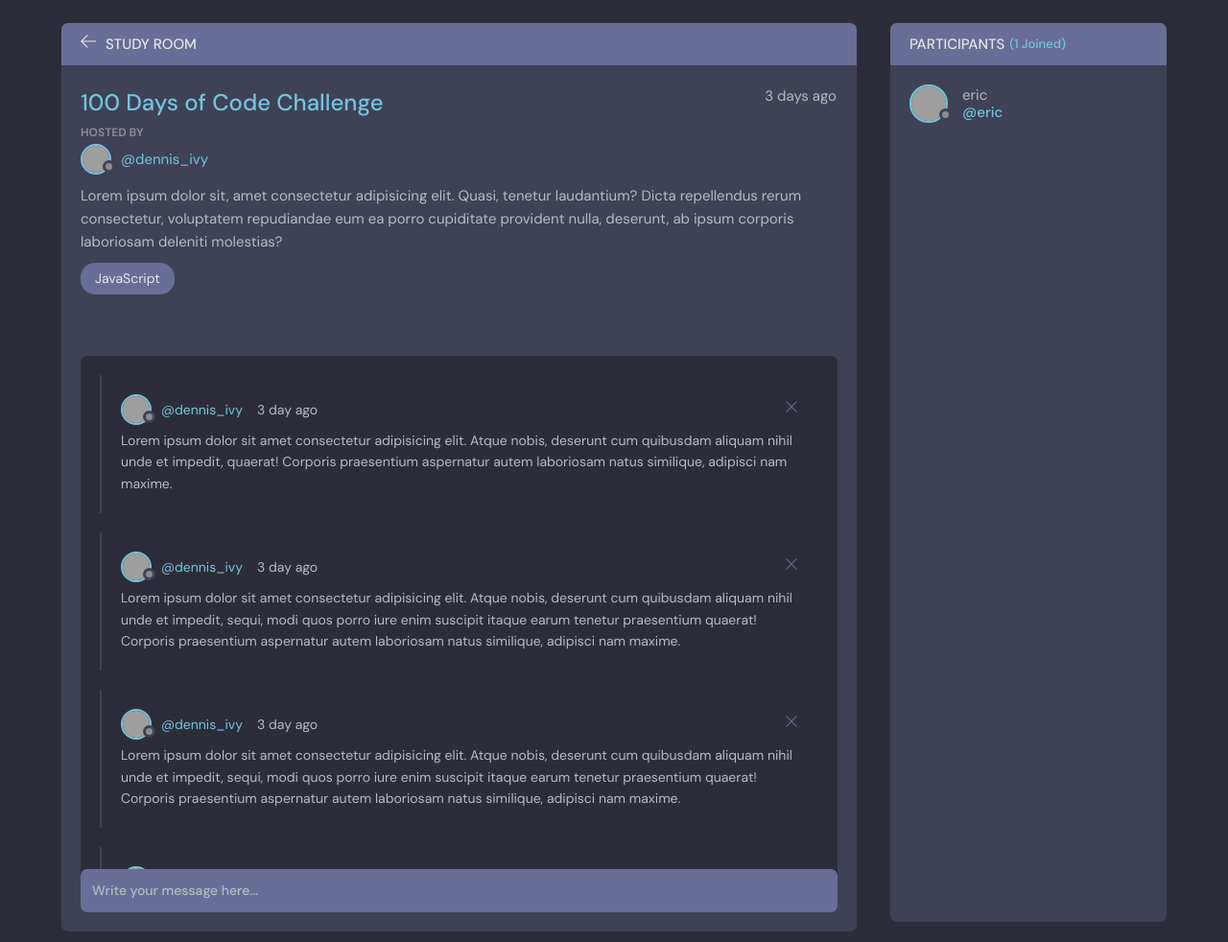
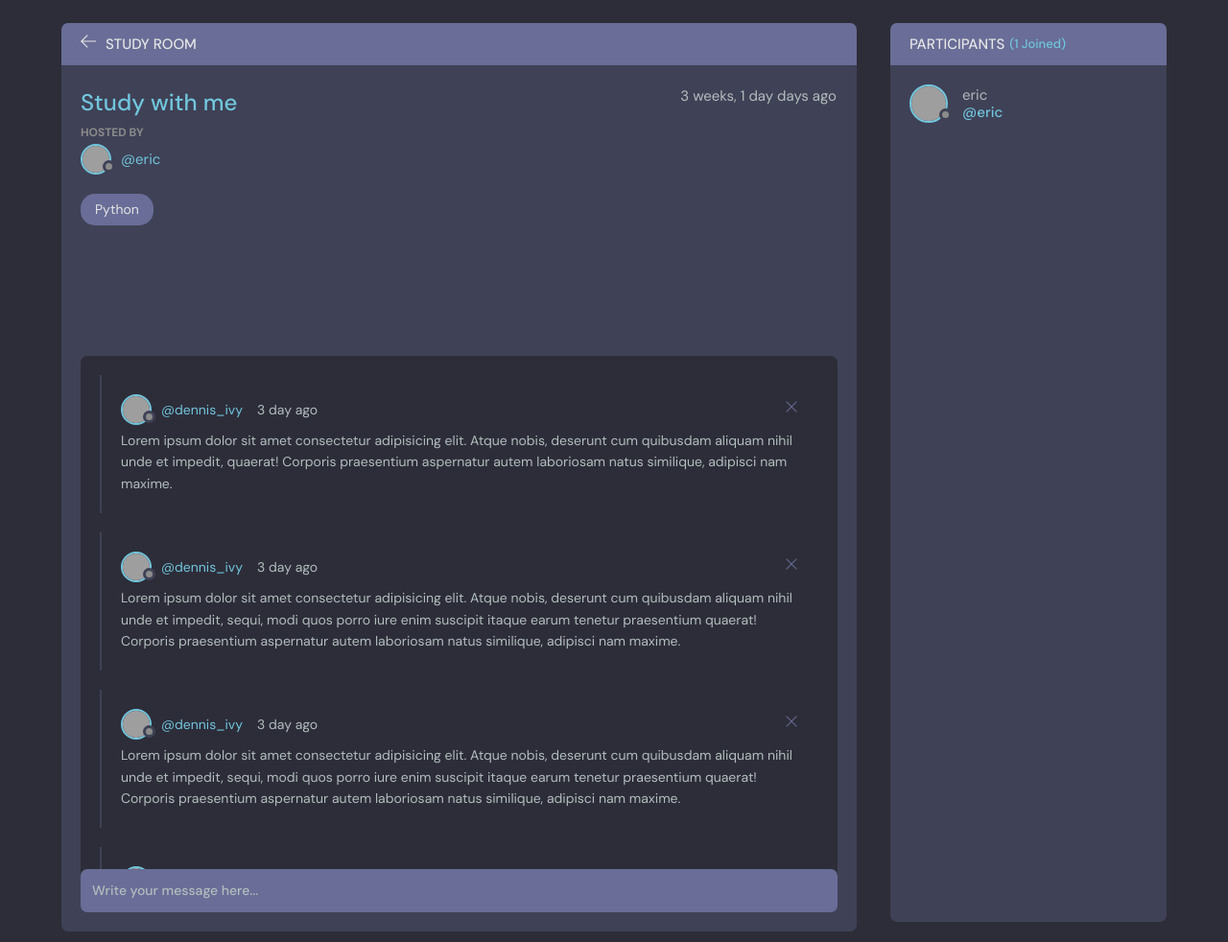
Before and after one commit to KennethDamCS/study-buddy, a Django app: page /room/5/ in a window 1280 px wide. Shown: the part 76-1058 px from the top of the page at 96% size. Run offline with Django 5.2, Linux system fonts and the light colour scheme; data comes from the database, SQL or seed files in the repository; grey boxes are pictures that could not be loaded.

Commit message:
Implemented Room host component functionality over template code

```diff
--- a/studybuddy/base/templates/base/room.html
+++ b/studybuddy/base/templates/base/room.html
@@ -72,25 +72,30 @@
       <div class="room__box scroll">
         <div class="room__header scroll">
           <div class="room__info">
-            <h3>100 Days of Code Challenge</h3>
-            <span>3 days ago</span>
+            <h3>{{room.name}}</h3>
+            <span>{{room.created|timesince}} days ago</span>
           </div>
           <div class="room__hosted">
             <p>Hosted By</p>
-            <a href="#" class="room__author">
+            <a
+              href="{% url 'user-profile' room.host.id %}"
+              class="room__author"
+            >
               <div class="avatar avatar--small">
                 <img src="https://randomuser.me/api/portraits/men/37.jpg" />
               </div>
-              <span>@dennis_ivy</span>
+              <span>@{{room.host.username}}</span>
             </a>
           </div>
+          {% comment %}
           <div class="room__details">
             Lorem ipsum dolor sit, amet consectetur adipisicing elit. Quasi,
             tenetur laudantium? Dicta repellendus rerum consectetur, voluptatem
             repudiandae eum ea porro cupiditate provident nulla, deserunt, ab
             ipsum corporis laboriosam deleniti molestias?
           </div>
-          <span class="room__topics">JavaScript</span>
+          {% endcomment %}
+          <span class="room__topics">{{room.topic}}</span>
         </div>
         <div class="room__conversation">
           <div class="threads scroll">
```
